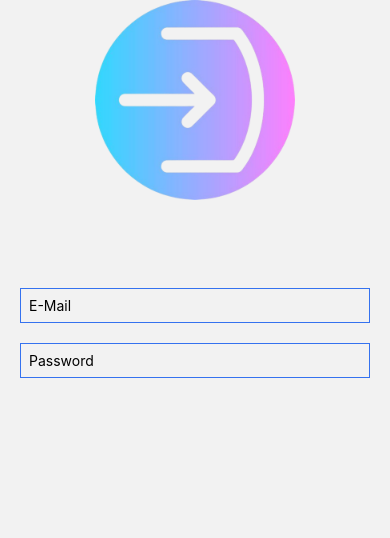
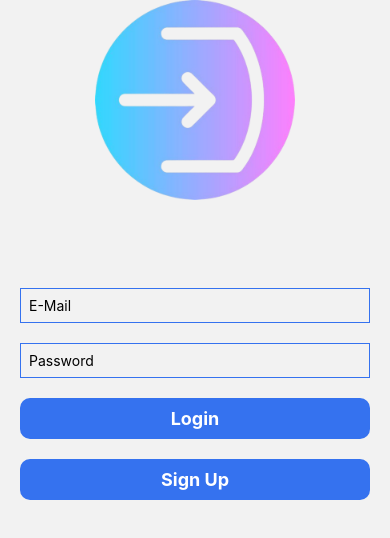
Before and after one commit to erenavar/login-logout-application-with-firebase, a React Native app: screen /Login in a window 390 px wide. Shown: the top 538 px of the page. Built offline with nearby package versions, Linux system fonts and the light colour scheme.

Commit message:
add login,signup buttons and its css

```diff
--- a/src/screens/LoginScreen.tsx
+++ b/src/screens/LoginScreen.tsx
@@ -19,8 +19,13 @@ const LoginScreen: FC<Props> = () => {
             </View>
             <View style={styles.inputContainer}>
                 <TextInput style={styles.input} value={email} onChangeText={setEmail} placeholder='E-Mail' />
-                <TextInput style={styles.input} value={password} onChangeText={setPassword} placeholder='Password' />
-
+                <TextInput style={styles.input} value={password} onChangeText={setPassword} placeholder='Password' secureTextEntry />
+                <Pressable style={styles.btn}>
+                    <Text style={styles.btnText}>Login</Text>
+                </Pressable>
+                <Pressable style={styles.btn}>
+                    <Text style={styles.btnText}>Sign Up</Text>
+                </Pressable>
 
             </View>
         </SafeAreaView>
@@ -50,5 +55,17 @@ const styles = StyleSheet.create({
         borderWidth: StyleSheet.hairlineWidth,
         borderColor: colors.primaryColor,
         marginBottom: 20
+    },
+    btn: {
+        padding: 10,
+        backgroundColor: colors.primaryColor,
+        borderRadius: 10,
+        marginBottom: 20
+    },
+    btnText: {
+        textAlign: "center",
+        color: "white",
+        fontWeight: "bold",
+        fontSize: 18
     }
 })
```
